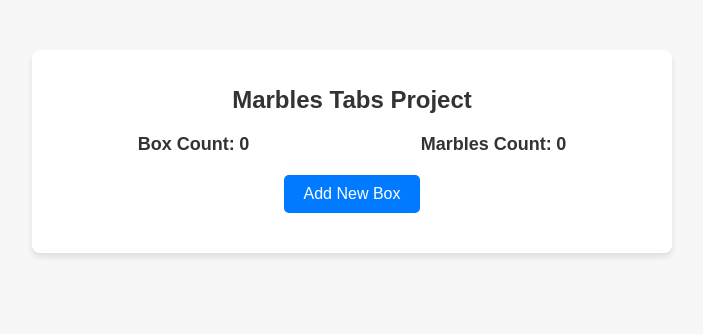
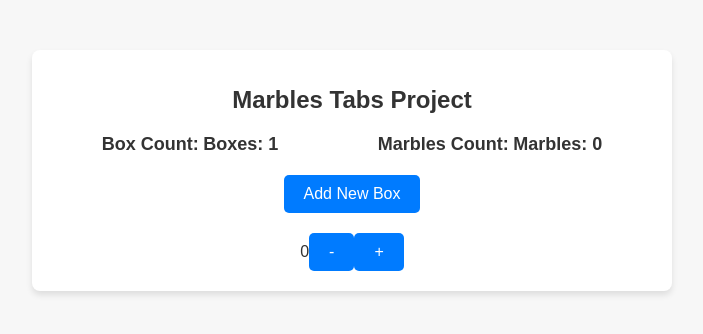
Before and after one commit to MarkoTintor23/marbles-counter, a plain HTML site: page index.html in a window 1280 px wide. Both pictures are taken after a click on the button "Add New Box". Shown: the whole page, without its empty margins (288-991 px from the left). Drawn offline with Linux system fonts and the light colour scheme.

Commit message:
functionality added

```diff
--- a/index.html
+++ b/index.html
@@ -20,7 +20,7 @@
           <span id="marbles-count">0</span>
         </div>
       </div>
-      <button id="add-box-btn">Add New Box</button>
+      <button id="adds-box-btn">Add New Box</button>
       <div id="boxes-container"></div>
     </div>
   </body>
--- a/script.js
+++ b/script.js
@@ -0,0 +1,94 @@
+class MarblesApp {
+  constructor() {
+    this.totalMarbles = 0;
+    this.totalBox = 0;
+    this.boxCount = document.querySelector("#box-count");
+    this.marbleCount = document.querySelector("#marbles-count");
+    this.boxContainer = document.querySelector("#boxes-container");
+    this.addBoxButton = document.querySelector("#adds-box-btn");
+
+    this.initialize();
+  }
+  initialize() {
+    this.addBoxButton.addEventListener("click", () => {
+      const newBox = new MarbleBox(
+        this.boxContainer,
+        this.updateMarbles.bind(this)
+      );
+
+      this.totalBox++;
+      this.boxCount.textContent = `Boxes: ${this.totalBox}`;
+
+      this.updateMarbles();
+    });
+  }
+
+  updateMarbles() {
+    let totalMarbles = 0;
+
+    const boxes = this.boxContainer.querySelectorAll(".marble-box");
+    boxes.forEach((box) => {
+      const marbleCount = parseInt(box.querySelector("span").textContent);
+      totalMarbles += marbleCount;
+    });
+
+    this.totalMarbles = totalMarbles;
+    this.marbleCount.textContent = `Marbles: ${this.totalMarbles}`;
+  }
+}
+class MarbleBox {
+  constructor(parentContainer, onMarbleChange) {
+    this.parentContainer = parentContainer;
+    this.onMarbleChange = onMarbleChange;
+    this.marbleCount = 0;
+
+    this.boxElement = null;
+    this.minusButton = null;
+    this.plusButton = null;
+    this.marbleDisplay = null;
+
+    this.createBox();
+  }
+
+  createBox() {
+    this.boxElement = document.createElement("div");
+    this.boxElement.classList.add("marble-box");
+
+    this.marbleDisplay = document.createElement("span");
+    this.marbleDisplay.textContent = this.marbleCount;
+    this.boxElement.appendChild(this.marbleDisplay);
+
+    this.minusButton = document.createElement("button");
+    this.minusButton.textContent = "-";
+    this.minusButton.addEventListener("click", () => this.decrementMarble());
+    this.boxElement.appendChild(this.minusButton);
+
+    this.plusButton = document.createElement("button");
+    this.plusButton.textContent = "+";
+    this.plusButton.addEventListener("click", () => this.incrementMarble());
+    this.boxElement.appendChild(this.plusButton);
+
+    this.parentContainer.appendChild(this.boxElement);
+  }
+
+  incrementMarble() {
+    this.marbleCount++;
+    this.updateDisplay();
+    this.onMarbleChange();
+  }
+
+  decrementMarble() {
+    if (this.marbleCount > 0) {
+      this.marbleCount--;
+      this.updateDisplay();
+      this.onMarbleChange();
+    }
+  }
+
+  updateDisplay() {
+    this.marbleDisplay.textContent = this.marbleCount;
+  }
+}
+document.addEventListener("DOMContentLoaded", () => {
+  const app = new MarblesApp();
+});
```
